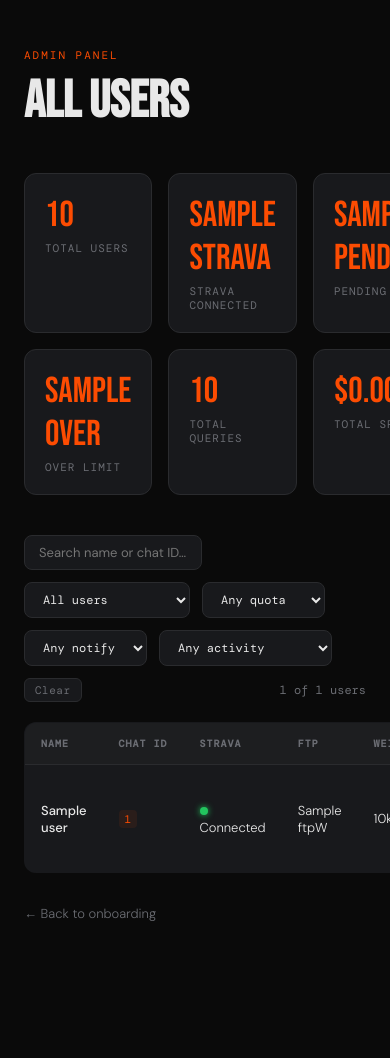
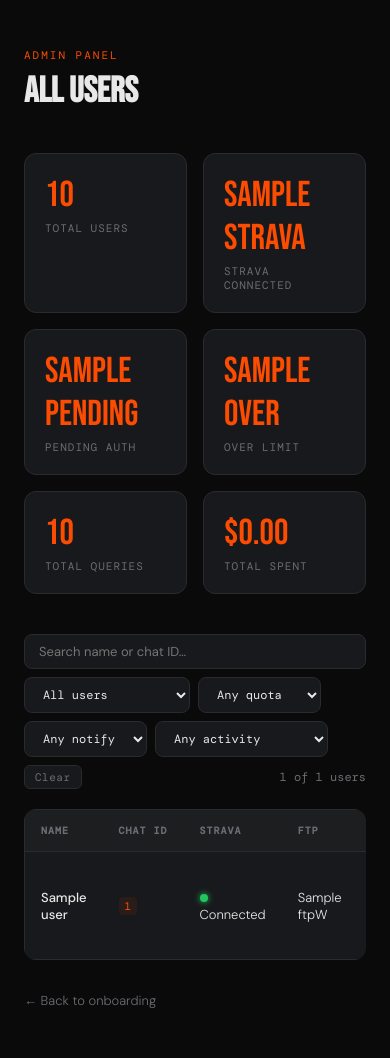
Before and after one commit to andreyshindler/strava-custom-coach, a Flask app: template onboarding/templates/admin.html in a window 390 px wide; the page is wider, and only the part inside the window is pictured. Before the commit the page ends 921 px from the top of that part, so only its background shows below. Run offline with Flask 3, Linux system fonts and the light colour scheme; the template is opened without the code that fills it: most values are stand-ins (such as "Sample title", 1, 10 or a date in 2020); parts of the project's set-up code (start-up, migrations or seed data) failed here and were passed over.

Commit message:
Add mobile-responsive layout: scrollable tables, responsive grid and filters

```diff
--- a/onboarding/templates/admin.html
+++ b/onboarding/templates/admin.html
@@ -51,7 +51,10 @@
   .filter-select:focus { border-color: var(--orange); }
   .filter-count { font-size: 12px; color: var(--muted); font-family: 'DM Mono', monospace; margin-left: auto; }
   tr.hidden { display: none; }
-  @media (max-width: 900px) { .stats { grid-template-columns: repeat(3, 1fr); } }
+  .table-wrap { overflow-x: auto; -webkit-overflow-scrolling: touch; border-radius: 12px; }
+  .table-wrap table { border-radius: 0; }
+  @media (max-width: 900px) { .stats { grid-template-columns: repeat(3, 1fr); } .filters { gap: 8px; } .filter-input { width: 100%; } }
+  @media (max-width: 500px) { .stats { grid-template-columns: repeat(2, 1fr); } h1 { font-size: 36px; } }
 </style>
 </head>
 <body>
@@ -89,7 +92,7 @@
   </div>
 
   {% if users %}
-  <div class="filters">
+  <div class="filters" style="flex-wrap:wrap">
     <input class="filter-input" id="search" placeholder="Search name or chat ID…" oninput="applyFilters()">
     <select class="filter-select" id="filterStrava" onchange="applyFilters()">
       <option value="">All users</option>
@@ -117,7 +120,7 @@
     <button class="quota-btn" onclick="clearFilters()" style="background:var(--card);border:1px solid var(--border);color:var(--muted)">Clear</button>
     <span class="filter-count" id="filterCount"></span>
   </div>
-  <table>
+  <div class="table-wrap"><table>
     <thead>
       <tr>
         <th>Name</th>
@@ -183,6 +186,7 @@
       {% endfor %}
     </tbody>
   </table>
+  </div>
   {% else %}
   <div class="empty">No users yet. <a href="/" style="color: var(--orange);">Onboard the first one →</a></div>
   {% endif %}
```
Also changed, not shown: onboarding/templates/history_user.html (+6 -2 lines).
